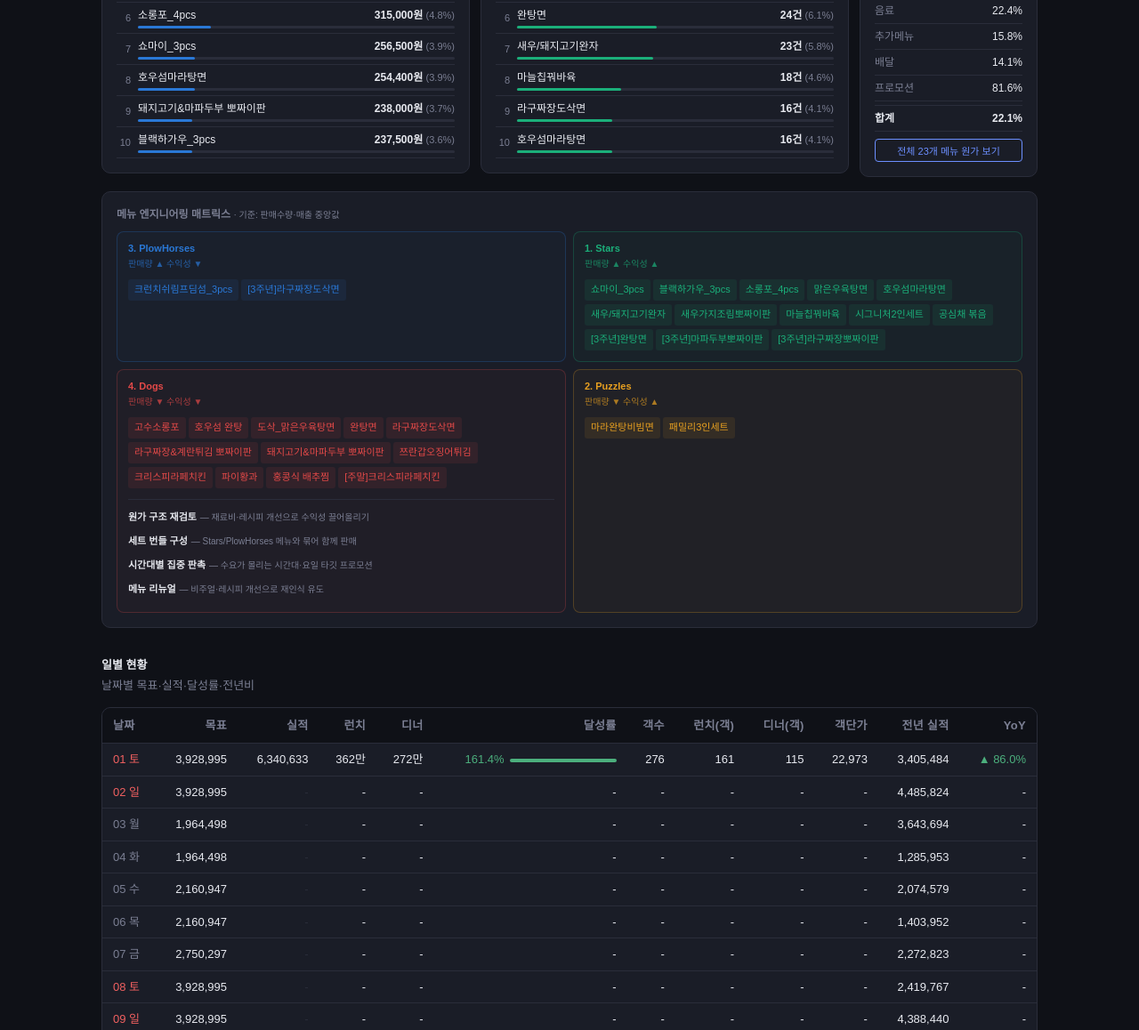
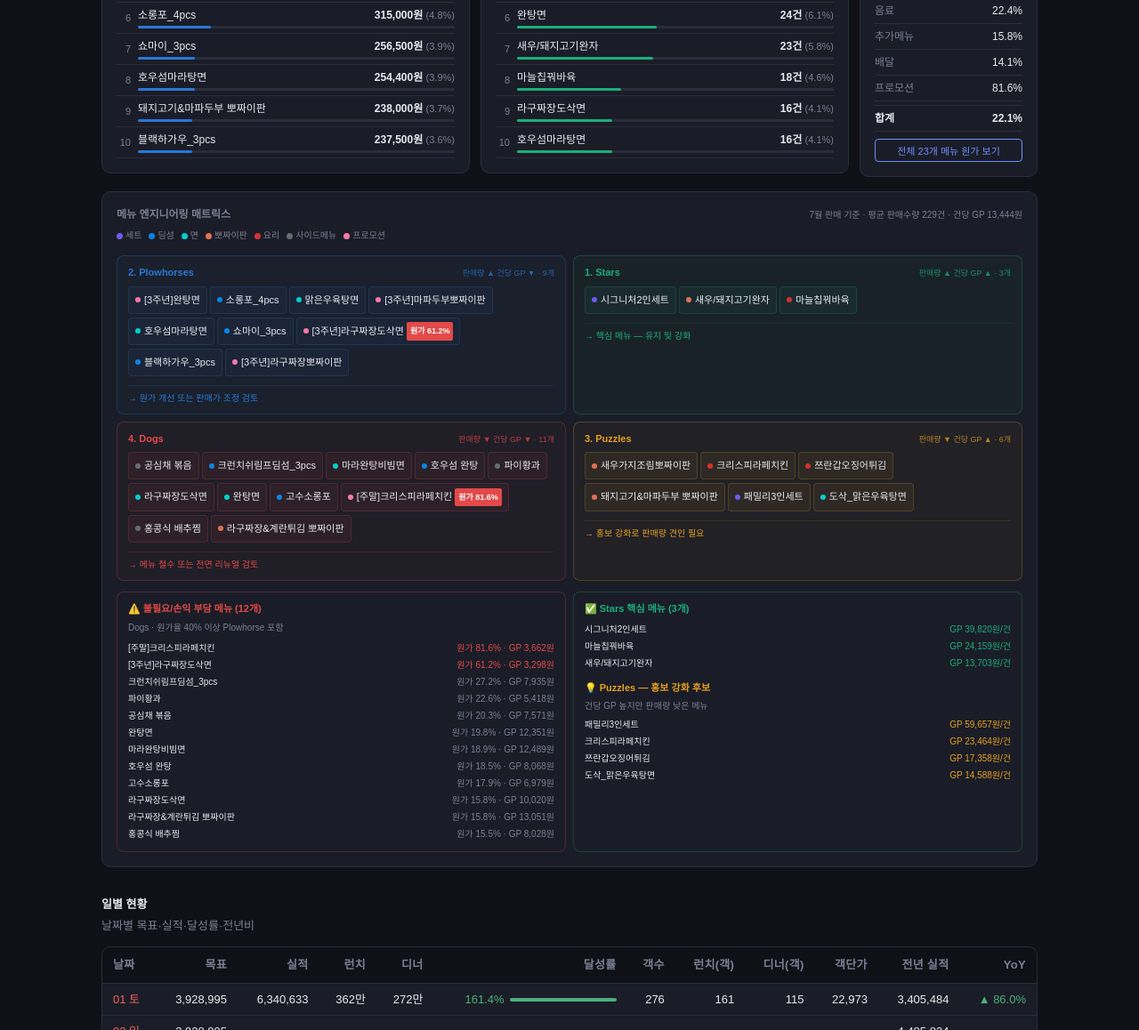
Before and after one commit to antaehwan/seoul-dashboard, a plain HTML site: page index.html in a window 1280 px wide. Shown: the part 1758-2916 px from the top of the page at 89% size. Drawn offline with nearby package versions, Linux system fonts and the light colour scheme.

Commit message:
메뉴 엔지니어링 개선: 7월 기준, 손익 기여도 구분
- 데이터 기준: 전체 월 누적 합산 → 7월 판매 고정 (매월 말일 업데이트 기준)
- 분류 임계값: 중앙값 → 평균 (판매수량·건당 GP)
- 공헌이익 기준: 총 GP → 건당 GP로 변경 (메뉴별 단가 차이 정규화)
- 원가율 40% 이상 메뉴에 빨간색 배지 표시 (고원가 경고)
- 카테고리 컬러 도트 + 범례 추가 (세트/딤섬/면/뽀짜이판/요리/프로모션 등)
- 하단 인사이트 패널 추가:
  - ⚠️ 불필요/손익 부담 메뉴: Dogs + 원가율 40%↑ Plowhorse
  - ✅ Stars 핵심 메뉴 (GP/건 기준)
  - 💡 Puzzles 홍보 강화 후보 (GP 높지만 판매량 낮은 메뉴)

Co-Authored-By: Claude Sonnet 4.6 <noreply@anthropic.com>

```diff
--- a/index.html
+++ b/index.html
@@ -1040,81 +1040,119 @@ function renderMenuMatrix(month) {
   if (!el) return;
   if (!DATA.pmix) { el.innerHTML = ''; return; }
 
-  // 전체 월 합산 (특정 월이 아닌 누적 기준으로 메뉴 구조 파악)
-  const aggMap = {};
-  Object.values(DATA.pmix).forEach(pmix => {
-    (pmix.menus_all || []).forEach(m => {
-      if (!aggMap[m.name]) aggMap[m.name] = { name: m.name, qty: 0, revenue: 0, category: m.category, cost_rate: m.cost_rate };
-      aggMap[m.name].qty += m.qty;
-      aggMap[m.name].revenue += m.revenue;
-    });
-  });
-  const MATRIX_EXCLUDE = new Set(['조식', '음료']);
-  let menus = Object.values(aggMap).filter(m => m.qty > 0 && m.revenue > 0 && !MATRIX_EXCLUDE.has(m.category));
+  // 7월 판매 기준 고정 (매월 말일 전월 누적 업데이트)
+  const baseKey = '7';
+  const basePmix = DATA.pmix[baseKey];
+  if (!basePmix?.menus_all?.length) {
+    el.innerHTML = '<div class="strat-card" style="color:var(--muted);font-size:12px">7월 P-MIX 데이터 없음</div>';
+    return;
+  }
+
+  const EXCLUDE = new Set(['음료']);
+  let menus = basePmix.menus_all
+    .filter(m => m.qty > 0 && m.revenue > 0 && !EXCLUDE.has(m.category))
+    .map(m => ({...m}));
   if (!menus.length) { el.innerHTML = ''; return; }
 
-  const median = arr => { const s = [...arr].sort((a,b)=>a-b); const m = Math.floor(s.length/2); return s.length%2 ? s[m] : (s[m-1]+s[m])/2; };
-
-  // 공헌이익 = 매출 × (1 - 메뉴별 원가율)
+  // 건당 공헌이익(GP) = 단가 × (1 - 원가율)
   menus.forEach(m => {
     const rate = (m.cost_rate || 0) / 100;
-    m.contribution = Math.round(m.revenue * (1 - rate));
+    m.gp_unit  = m.qty > 0 ? Math.round(m.revenue / m.qty * (1 - rate)) : 0;
+    m.gp_total = Math.round(m.revenue * (1 - rate));
   });
 
-  const medQty = median(menus.map(m=>m.qty));
-  const medCon = median(menus.map(m=>m.contribution));
+  const avg = arr => arr.reduce((s,v) => s+v, 0) / arr.length;
+  const avgQty = avg(menus.map(m => m.qty));
+  const avgGP  = avg(menus.map(m => m.gp_unit));
 
   menus.forEach(m => {
-    const hi_qty = m.qty >= medQty, hi_con = m.contribution >= medCon;
-    if (hi_qty && hi_con)  m.q = 'stars';
-    else if (!hi_qty && hi_con) m.q = 'puzzles';
-    else if (hi_qty && !hi_con) m.q = 'plowhorse';
-    else m.q = 'dogs';
+    const hi_qty = m.qty >= avgQty, hi_gp = m.gp_unit >= avgGP;
+    if (hi_qty && hi_gp)       m.q = 'stars';
+    else if (!hi_qty && hi_gp) m.q = 'puzzles';
+    else if (hi_qty && !hi_gp) m.q = 'plowhorse';
+    else                        m.q = 'dogs';
   });
 
   const colors = { stars:'#1baf7a', puzzles:'#e8a020', plowhorse:'#2a78d6', dogs:'#e34948' };
   const qInfo = {
-    plowhorse: { label:'3. PlowHorses', sub:'판매량 ▲  수익성 ▼', col: 0, row: 0 },
-    stars:     { label:'1. Stars',      sub:'판매량 ▲  수익성 ▲', col: 1, row: 0 },
-    dogs:      { label:'4. Dogs',       sub:'판매량 ▼  수익성 ▼', col: 0, row: 1 },
-    puzzles:   { label:'2. Puzzles',    sub:'판매량 ▼  수익성 ▲', col: 1, row: 1 },
+    stars:     { label:'1. Stars',      sub:'판매량 ▲  건당 GP ▲', action:'핵심 메뉴 — 유지 및 강화' },
+    plowhorse: { label:'2. Plowhorses', sub:'판매량 ▲  건당 GP ▼', action:'원가 개선 또는 판매가 조정 검토' },
+    puzzles:   { label:'3. Puzzles',    sub:'판매량 ▼  건당 GP ▲', action:'홍보 강화로 판매량 견인 필요' },
+    dogs:      { label:'4. Dogs',       sub:'판매량 ▼  건당 GP ▼', action:'메뉴 철수 또는 전면 리뉴얼 검토' },
   };
 
-  const dogActions = [
-    { title:'원가 구조 재검토', desc:'재료비·레시피 개선으로 수익성 끌어올리기' },
-    { title:'세트 번들 구성', desc:'Stars/PlowHorses 메뉴와 묶어 함께 판매' },
-    { title:'시간대별 집중 판촉', desc:'수요가 몰리는 시간대·요일 타깃 프로모션' },
-    { title:'메뉴 리뉴얼', desc:'비주얼·레시피 개선으로 재인식 유도' },
-  ];
-
-  const mkCell = (q) => {
+  const CAT_DOT = {
+    '세트':'#6c5ce7','딤섬':'#0984e3','면':'#00cec9','뽀짜이판':'#e17055',
+    '요리':'#d63031','사이드메뉴':'#636e72','프로모션':'#fd79a8','추가메뉴':'#b2bec3',
+  };
+
+  const mkTag = m => {
+    const c   = colors[m.q];
+    const dot = CAT_DOT[m.category] || 'var(--muted)';
+    const highCost = (m.cost_rate || 0) >= 40;
+    const costBadge = highCost
+      ? `<span style="background:#e34948;color:#fff;border-radius:2px;padding:1px 4px;font-size:9px;margin-left:3px;font-weight:600">원가 ${m.cost_rate}%</span>`
+      : '';
+    return `<span style="display:inline-flex;align-items:center;background:${c}12;border:1px solid ${c}30;color:var(--text);border-radius:4px;padding:3px 7px;margin:2px 3px 2px 0;font-size:11px">
+      <span style="width:6px;height:6px;border-radius:50%;background:${dot};margin-right:4px;flex-shrink:0"></span>${m.name}${costBadge}
+    </span>`;
+  };
+
+  const mkCell = q => {
     const info = qInfo[q], c = colors[q];
-    const items = menus.filter(m => m.q === q);
-    const menuTags = items.map(m =>
-      `<span style="display:inline-block;background:${c}18;color:${c};border-radius:3px;padding:2px 7px;margin:2px 3px 2px 0;font-size:11px;font-weight:500">${m.name}</span>`
-    ).join('');
-    const actions = q === 'dogs' ? `
-      <div style="margin-top:10px;border-top:1px solid var(--border);padding-top:8px">
-        ${dogActions.map(a=>`<div style="display:flex;align-items:flex-start;gap:6px;margin-bottom:6px">
-          <div><span style="font-size:11px;font-weight:600;color:var(--text)">${a.title}</span>
-          <span style="font-size:10px;color:var(--muted)"> — ${a.desc}</span></div>
-        </div>`).join('')}
-      </div>` : '';
+    const items = menus.filter(m => m.q === q).sort((a,b) => b.qty - a.qty);
     return `<div style="border:1px solid ${c}40;border-radius:8px;padding:10px 12px;background:${c}08">
-      <div style="font-size:11px;font-weight:700;color:${c};margin-bottom:2px">${info.label}</div>
-      <div style="font-size:10px;color:${c};opacity:0.7;margin-bottom:8px">${info.sub}</div>
-      <div style="line-height:1.8">${menuTags || '<span style="font-size:11px;color:var(--muted)">해당 없음</span>'}</div>
-      ${actions}
+      <div style="display:flex;justify-content:space-between;align-items:baseline;margin-bottom:5px">
+        <span style="font-size:11px;font-weight:700;color:${c}">${info.label}</span>
+        <span style="font-size:9px;color:${c};opacity:0.75">${info.sub} · ${items.length}개</span>
+      </div>
+      <div style="line-height:2.1">${items.map(mkTag).join('') || '<span style="font-size:11px;color:var(--muted)">해당 없음</span>'}</div>
+      <div style="font-size:10px;color:${c};margin-top:8px;padding-top:6px;border-top:1px solid ${c}20">→ ${info.action}</div>
     </div>`;
   };
 
+  // 불필요 메뉴: Dogs + 원가율 ≥40% 인 Plowhorse (손익 부담 프로모션 포함)
+  const badMenus  = menus.filter(m => m.q === 'dogs' || (m.q === 'plowhorse' && (m.cost_rate||0) >= 40))
+                         .sort((a,b) => (b.cost_rate||0) - (a.cost_rate||0));
+  const goodMenus = menus.filter(m => m.q === 'stars').sort((a,b) => b.gp_unit - a.gp_unit);
+  const topPuzzle = menus.filter(m => m.q === 'puzzles').sort((a,b) => b.gp_unit - a.gp_unit).slice(0,4);
+
+  const mkInsightRow = (m, valueStr, color) =>
+    `<div style="font-size:10px;color:var(--text);padding:2px 0;display:flex;justify-content:space-between;align-items:center;gap:8px">
+      <span style="overflow:hidden;text-overflow:ellipsis;white-space:nowrap">${m.name}</span>
+      <span style="color:${color};white-space:nowrap;flex-shrink:0">${valueStr}</span>
+    </div>`;
+
+  const legend = Object.entries(CAT_DOT).filter(([k]) => menus.some(m => m.category === k))
+    .map(([k,c]) => `<span style="display:inline-flex;align-items:center;gap:3px;margin-right:8px;font-size:10px;color:var(--muted)"><span style="width:7px;height:7px;border-radius:50%;background:${c}"></span>${k}</span>`)
+    .join('');
+
   el.innerHTML = `
     <div class="strat-card">
-      <div style="font-size:12px;font-weight:600;color:var(--muted);margin-bottom:10px">메뉴 엔지니어링 매트릭스 <span style="font-weight:400;font-size:10px">· 기준: 판매수량·매출 중앙값</span></div>
+      <div style="display:flex;justify-content:space-between;align-items:baseline;margin-bottom:2px">
+        <div style="font-size:12px;font-weight:600;color:var(--muted)">메뉴 엔지니어링 매트릭스</div>
+        <div style="font-size:10px;color:var(--muted)">7월 판매 기준 · 평균 판매수량 ${Math.round(avgQty)}건 · 건당 GP ${Math.round(avgGP).toLocaleString('ko-KR')}원</div>
+      </div>
+      <div style="margin-bottom:10px;line-height:1.8">${legend}</div>
       <div style="display:grid;grid-template-columns:1fr 1fr;gap:8px">
-        <div style="display:contents">
-          ${mkCell('plowhorse')}${mkCell('stars')}
-          ${mkCell('dogs')}${mkCell('puzzles')}
+        ${mkCell('plowhorse')}${mkCell('stars')}
+        ${mkCell('dogs')}${mkCell('puzzles')}
+      </div>
+      <div style="margin-top:12px;display:grid;grid-template-columns:1fr 1fr;gap:8px">
+        <div style="background:var(--card);border:1px solid #e3494840;border-radius:8px;padding:10px 12px">
+          <div style="font-size:11px;font-weight:600;color:#e34948;margin-bottom:6px">⚠️ 불필요/손익 부담 메뉴 (${badMenus.length}개)</div>
+          <div style="font-size:10px;color:var(--muted);margin-bottom:6px">Dogs · 원가율 40% 이상 Plowhorse 포함</div>
+          ${badMenus.map(m => mkInsightRow(m,
+            `원가 ${m.cost_rate||'-'}% · GP ${m.gp_unit.toLocaleString('ko-KR')}원`,
+            (m.cost_rate||0) >= 40 ? '#e34948' : 'var(--muted)'
+          )).join('')}
+        </div>
+        <div style="background:var(--card);border:1px solid #1baf7a40;border-radius:8px;padding:10px 12px">
+          <div style="font-size:11px;font-weight:600;color:#1baf7a;margin-bottom:6px">✅ Stars 핵심 메뉴 (${goodMenus.length}개)</div>
+          ${goodMenus.map(m => mkInsightRow(m, `GP ${m.gp_unit.toLocaleString('ko-KR')}원/건`, '#1baf7a')).join('')}
+          <div style="font-size:11px;font-weight:600;color:#e8a020;margin-top:10px;margin-bottom:4px">💡 Puzzles — 홍보 강화 후보</div>
+          <div style="font-size:10px;color:var(--muted);margin-bottom:4px">건당 GP 높지만 판매량 낮은 메뉴</div>
+          ${topPuzzle.map(m => mkInsightRow(m, `GP ${m.gp_unit.toLocaleString('ko-KR')}원/건`, '#e8a020')).join('')}
         </div>
       </div>
     </div>`;
```
